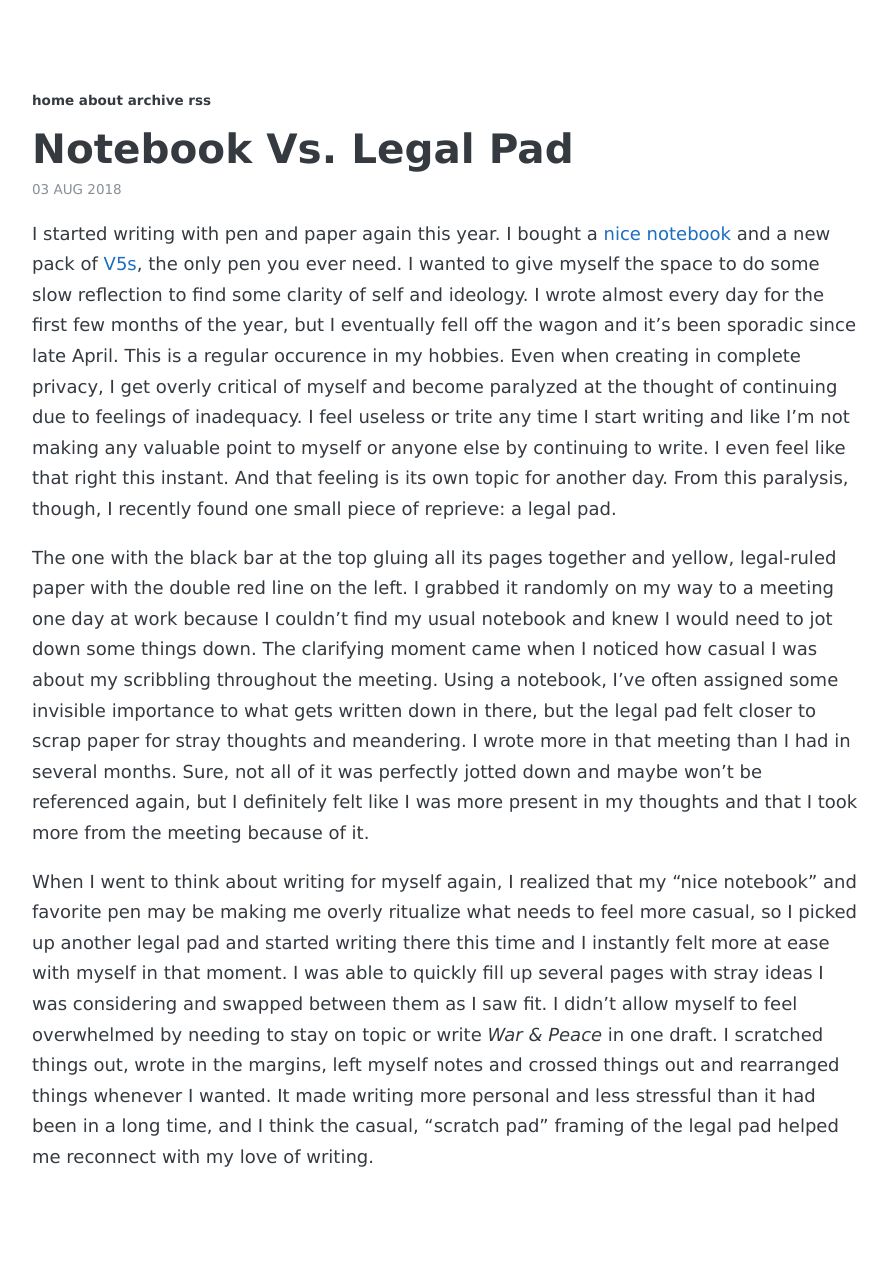
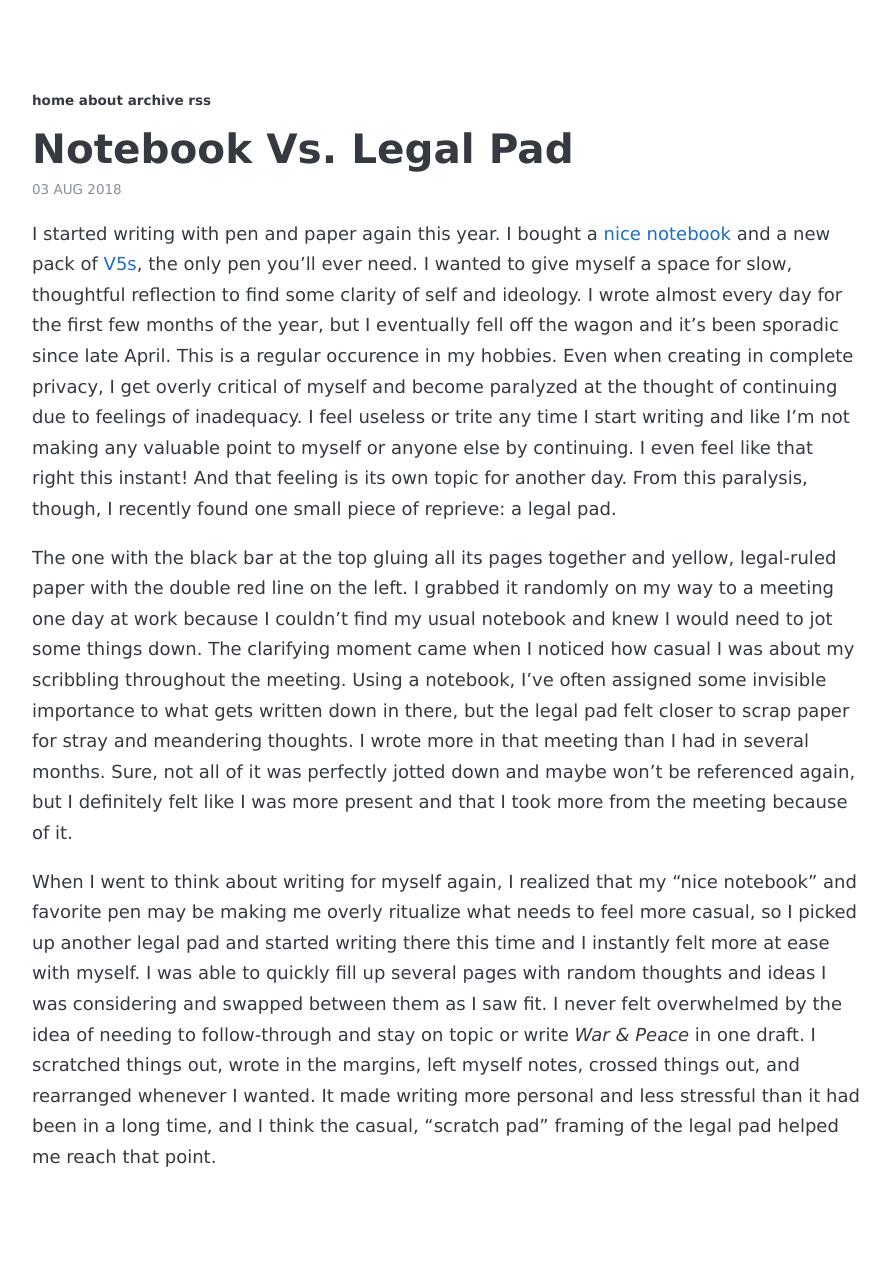
Before and after one commit to thisisamatthew/thisisamatthew.github.io, a Jekyll site: the page built from _posts/2018-08-03-Legal-Pad.md, in a window 1280 px wide. Shown: the whole page, without its empty margins (194-1084 px from the left). Built offline with Jekyll 4.4.1, drawn with Linux system fonts in a browser that asks for light colours; some web fonts are replaced.

Commit message:
Update 2018-08-03-Legal-Pad.md

```diff
--- a/_posts/2018-08-03-Legal-Pad.md
+++ b/_posts/2018-08-03-Legal-Pad.md
@@ -4,8 +4,8 @@
 date: 2018-08-03 12:36:00 -0500
 tags: [post]
 ---
-I started writing with pen and paper again this year. I bought a [nice notebook](https://www.baronfig.com/products/shopconfidant) and a new pack of [V5s](https://www.amazon.com/Pilot-Precise-Precision-Ink-5mm-35334/dp/B00006IEBI), the only pen you ever need. I wanted to give myself the space to do some slow reflection to find some clarity of self and ideology. I wrote almost every day for the first few months of the year, but I eventually fell off the wagon and it's been sporadic since late April. This is a regular occurence in my hobbies. Even when creating in complete privacy, I get overly critical of myself and become paralyzed at the thought of continuing due to feelings of inadequacy. I feel useless or trite any time I start writing and like I'm not making any valuable point to myself or anyone else by continuing to write. I even feel like that right this instant. And that feeling is its own topic for another day. From this paralysis, though, I recently found one small piece of reprieve: a legal pad.
+I started writing with pen and paper again this year. I bought a [nice notebook](https://www.baronfig.com/products/shopconfidant) and a new pack of [V5s](https://www.amazon.com/Pilot-Precise-Precision-Ink-5mm-35334/dp/B00006IEBI), the only pen you'll ever need. I wanted to give myself a space for slow, thoughtful reflection to find some clarity of self and ideology. I wrote almost every day for the first few months of the year, but I eventually fell off the wagon and it's been sporadic since late April. This is a regular occurence in my hobbies. Even when creating in complete privacy, I get overly critical of myself and become paralyzed at the thought of continuing due to feelings of inadequacy. I feel useless or trite any time I start writing and like I'm not making any valuable point to myself or anyone else by continuing. I even feel like that right this instant! And that feeling is its own topic for another day. From this paralysis, though, I recently found one small piece of reprieve: a legal pad.
 
- The one with the black bar at the top gluing all its pages together and yellow, legal-ruled paper with the double red line on the left. I grabbed it randomly on my way to a meeting one day at work because I couldn't find my usual notebook and knew I would need to jot down some things down. The clarifying moment came when I noticed how casual I was about my scribbling throughout the meeting. Using a notebook, I've often assigned some invisible importance to what gets written down in there, but the legal pad felt closer to scrap paper for stray thoughts and meandering. I wrote more in that meeting than I had in several months. Sure, not all of it was perfectly jotted down and maybe won't be referenced again, but I definitely felt like I was more present in my thoughts and that I took more from the meeting because of it.
+The one with the black bar at the top gluing all its pages together and yellow, legal-ruled paper with the double red line on the left. I grabbed it randomly on my way to a meeting one day at work because I couldn't find my usual notebook and knew I would need to jot some things down. The clarifying moment came when I noticed how casual I was about my scribbling throughout the meeting. Using a notebook, I've often assigned some invisible importance to what gets written down in there, but the legal pad felt closer to scrap paper for stray and meandering thoughts. I wrote more in that meeting than I had in several months. Sure, not all of it was perfectly jotted down and maybe won't be referenced again, but I definitely felt like I was more present and that I took more from the meeting because of it.
 
- When I went to think about writing for myself again, I realized that my "nice notebook" and favorite pen may be making me overly ritualize what needs to feel more casual, so I picked up another legal pad and started writing there this time and I instantly felt more at ease with myself in that moment. I was able to quickly fill up several pages with stray ideas I was considering and swapped between them as I saw fit. I didn't allow myself to feel overwhelmed by needing to stay on topic or write *War & Peace* in one draft. I scratched things out, wrote in the margins, left myself notes and crossed things out and rearranged things whenever I wanted. It made writing more personal and less stressful than it had been in a long time, and I think the casual, "scratch pad" framing of the legal pad helped me reconnect with my love of writing.
+When I went to think about writing for myself again, I realized that my "nice notebook" and favorite pen may be making me overly ritualize what needs to feel more casual, so I picked up another legal pad and started writing there this time and I instantly felt more at ease with myself. I was able to quickly fill up several pages with random thoughts and ideas I was considering and swapped between them as I saw fit. I never felt overwhelmed by the idea of needing to follow-through and stay on topic or write *War & Peace* in one draft. I scratched things out, wrote in the margins, left myself notes, crossed things out, and rearranged whenever I wanted. It made writing more personal and less stressful than it had been in a long time, and I think the casual, "scratch pad" framing of the legal pad helped me reach that point.
```
